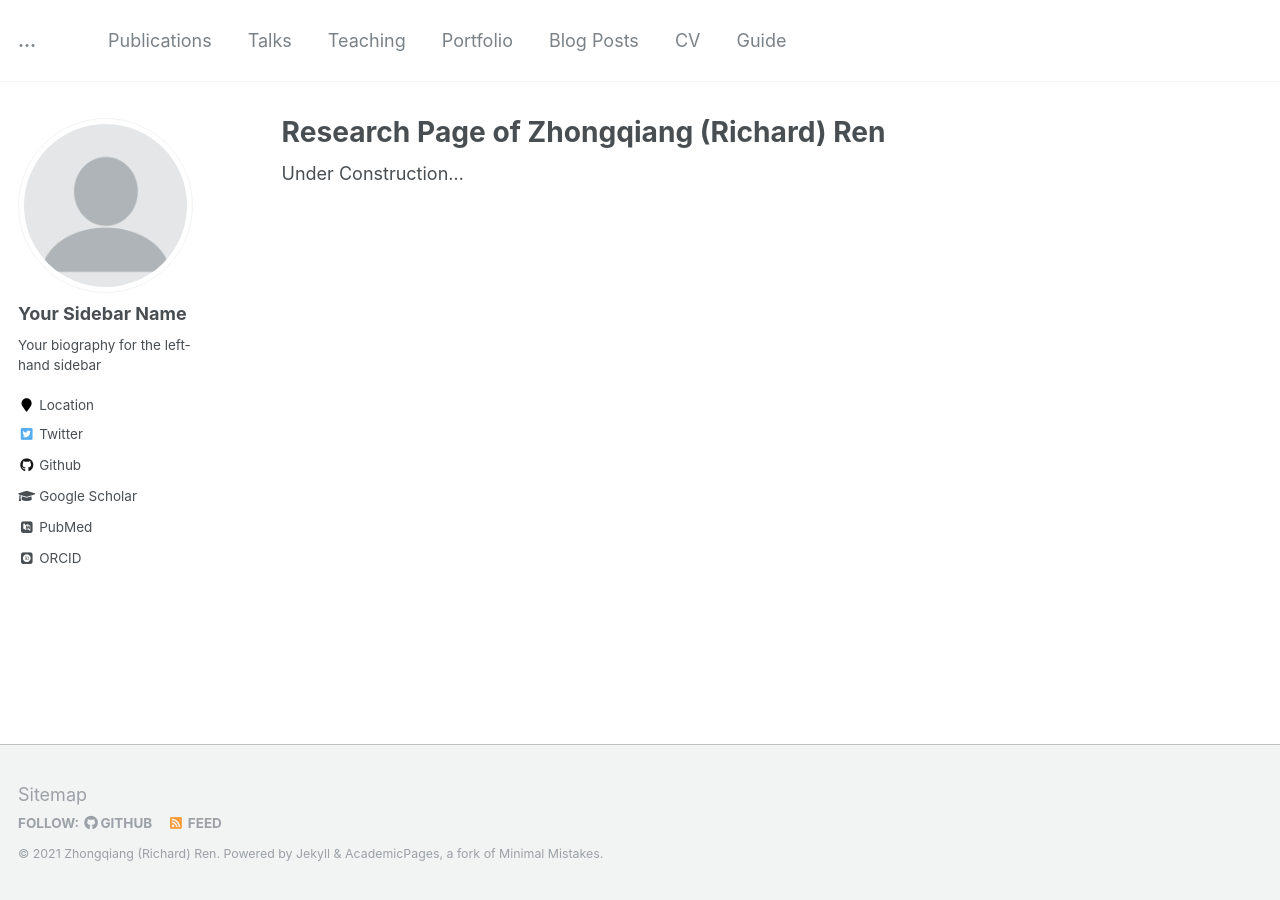
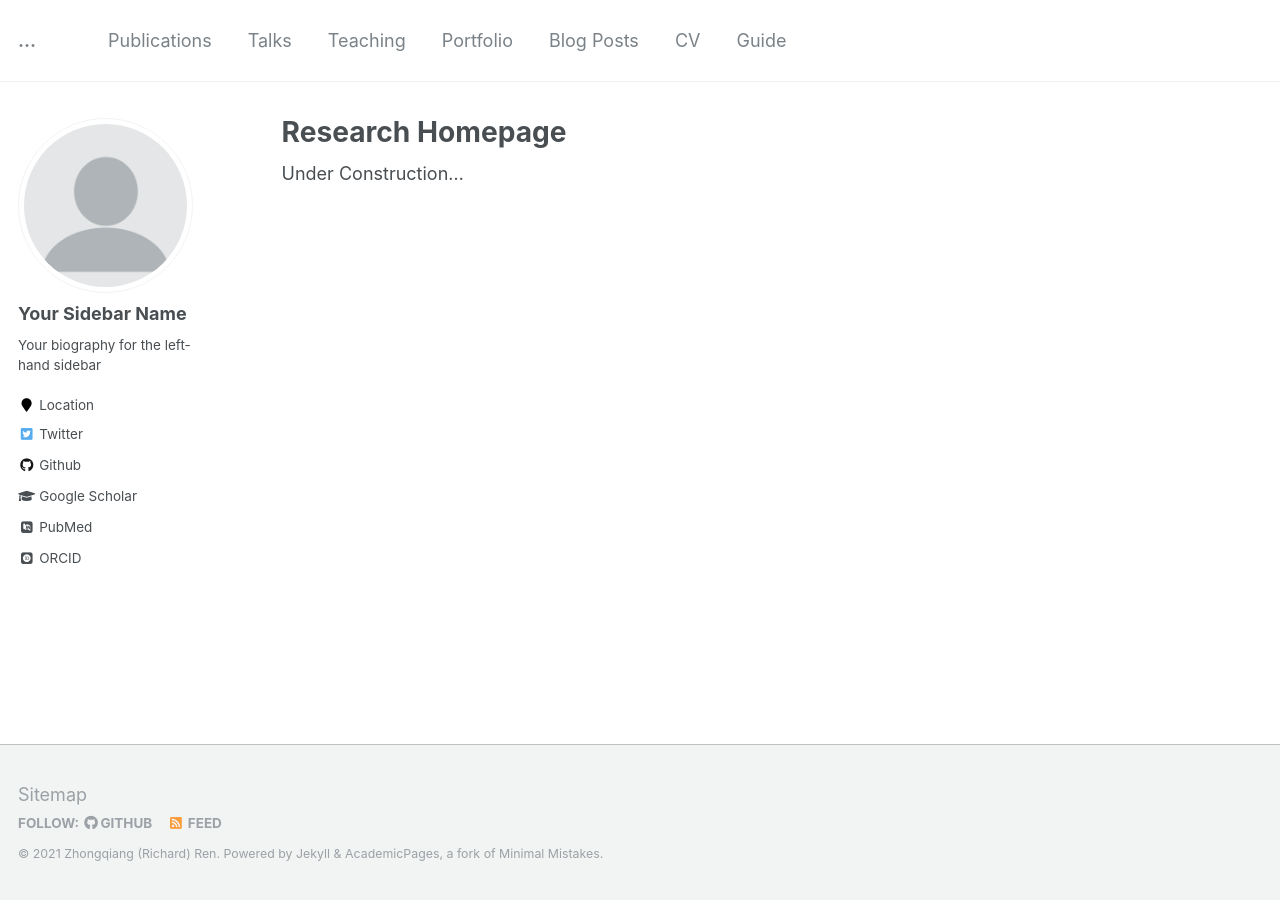
Before and after one commit to wonderren/wonderren.github.io, a Jekyll site: the page built from _pages/about.md, in a window 1280 px wide. Built offline with Jekyll 4.4.1, drawn with Linux system fonts in a browser that asks for light colours; some web fonts are replaced.

Commit message:
Update about.md

```diff
--- a/_pages/about.md
+++ b/_pages/about.md
@@ -1,6 +1,6 @@
 ---
 permalink: /
-title: "Research Page of Zhongqiang (Richard) Ren"
+title: "Research Homepage"
 excerpt: "About me"
 author_profile: true
 redirect_from:
```
